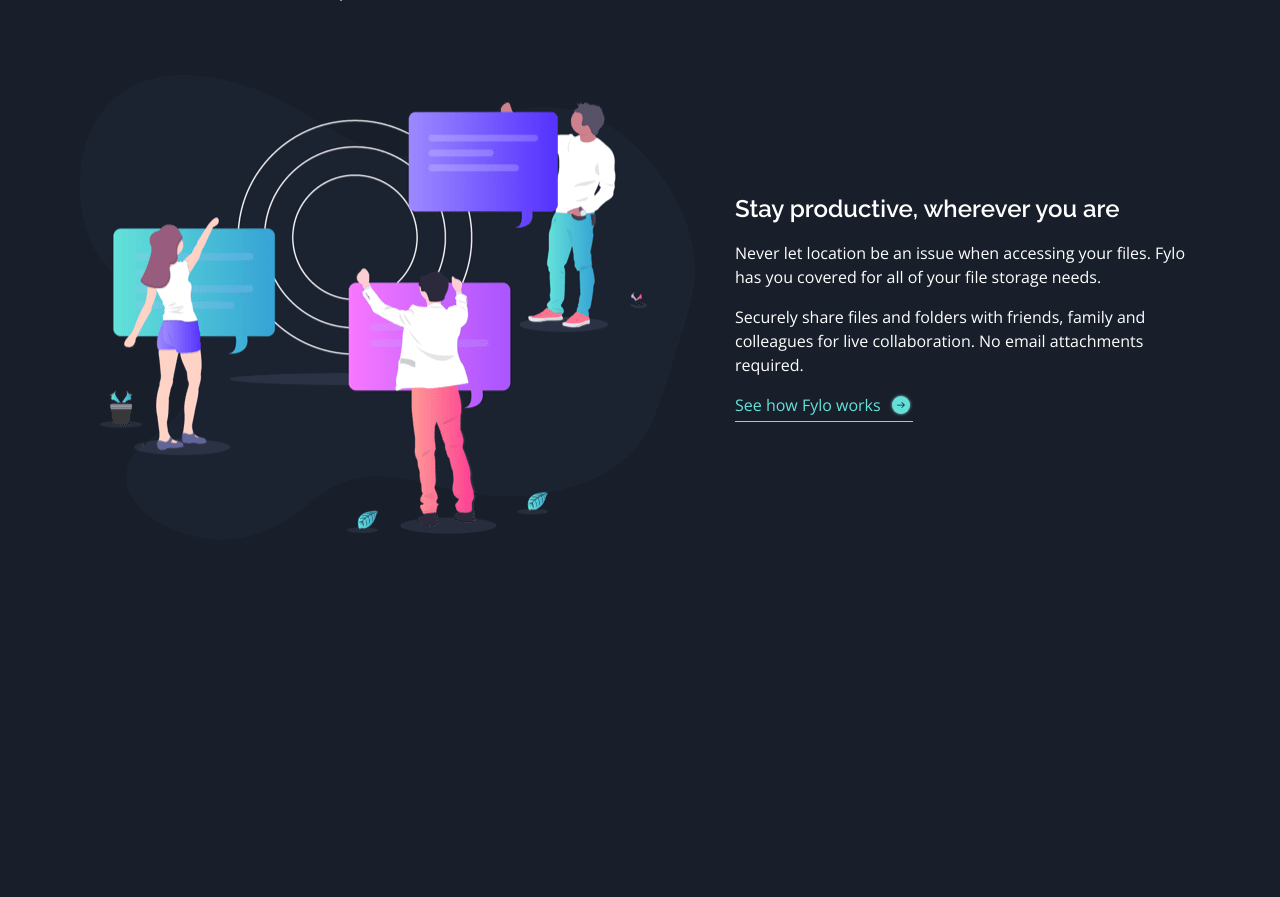
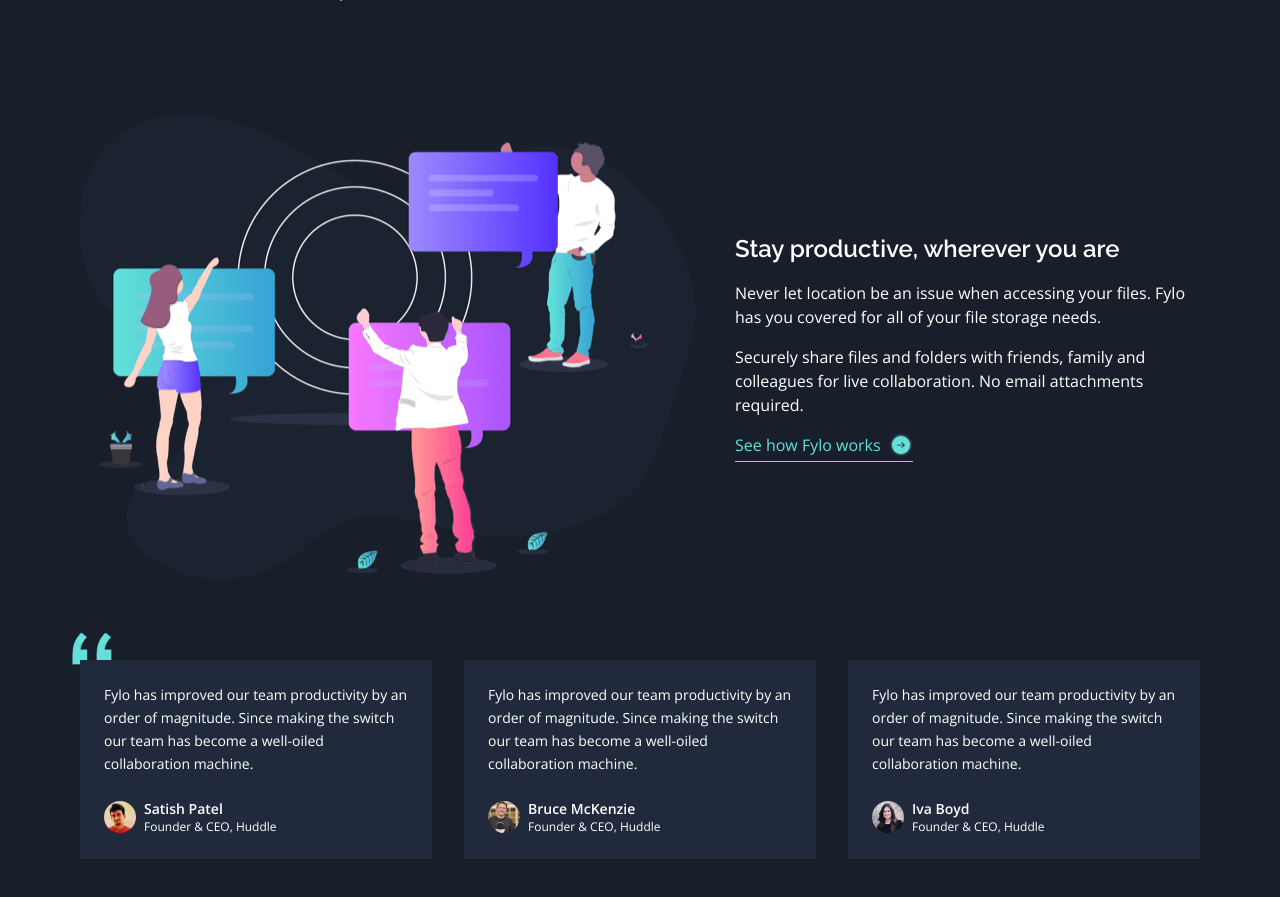
Before and after one commit to ahmedtarekabd/fm-fylo-landing-page, a Next.js app: page / in a window 1280 px wide. Shown: the part 1495-2392 px from the top of the page. Before the commit the page ends 2075 px from the top, so only its background shows below. Built offline with nearby package versions, Linux system fonts and the light colour scheme.

Commit message:
Add Testimonials section.

```diff
--- a/src/app/page.tsx
+++ b/src/app/page.tsx
@@ -1,6 +1,7 @@
 import Cta from "@/components/cta";
 import Features from "@/components/features";
 import Hero from "@/components/hero";
+import Testimonials from "@/components/testimonials";
 
 export default function Home() {
   return (
@@ -9,6 +10,7 @@
         <Hero />
         <Features />
         <Cta />
+        <Testimonials />
       </div>
     </>
   );
--- a/src/components/cta.tsx
+++ b/src/components/cta.tsx
@@ -5,7 +5,7 @@
 
 const Cta = () => {
   return (
-    <div className="flex flex-col lg:flex-row items-center justify-center gap-10 my-10">
+    <div className="flex flex-col lg:flex-row items-center justify-center gap-10 my-20">
       <Image
         src="/assets/images/illustration-stay-productive.png"
         alt="Stay productive illustration"
--- /dev/null
+++ b/src/components/testimonial.tsx
@@ -0,0 +1,37 @@
+import Image from "next/image";
+import React from "react";
+import { Card, CardContent, CardFooter, CardHeader } from "./ui/card";
+
+type TestimonialProps = {
+  text: string;
+  author: {
+    name: string;
+    title: string;
+    avatar: string;
+  };
+};
+
+const Testimonial = ({ text, author }: TestimonialProps) => {
+  return (
+    <Card className="border-0">
+      <CardContent className="p-6">
+        <p className="text-sm font-light leading-relaxed">{text}</p>
+      </CardContent>
+      <CardFooter className="flex items-center gap-2">
+        <Image
+          src={author.avatar}
+          alt={author.name}
+          className="rounded-full w-8 h-8"
+          width={1000}
+          height={0}
+        />
+        <div>
+          <p className="text-sm font-semibold">{author.name}</p>
+          <p className="text-xs font-light">{author.title}</p>
+        </div>
+      </CardFooter>
+    </Card>
+  );
+};
+
+export default Testimonial;
--- a/src/components/testimonials.tsx
+++ b/src/components/testimonials.tsx
@@ -1,9 +1,45 @@
-import React from 'react'
+import React from "react";
+import Testimonial from "./testimonial";
+import Image from "next/image";
 
 const Testimonials = () => {
   return (
-    <div>Testimonials</div>
-  )
-}
+    <div className="flex flex-col lg:flex-row gap-8 my-20 relative">
+      <div className="absolute -top-8 -left-2 -z-10">
+        <Image
+          src="/assets/images/bg-quotes.png"
+          alt="quotes"
+          className="object-contain w-10 h-10"
+          width={1000}
+          height={0}
+        />
+      </div>
+      <Testimonial
+        text="Fylo has improved our team productivity by an order of magnitude. Since making the switch our team has become a well-oiled collaboration machine."
+        author={{
+          name: "Satish Patel",
+          title: "Founder & CEO, Huddle",
+          avatar: "/assets/images/profile-1.jpg",
+        }}
+      />
+      <Testimonial
+        text="Fylo has improved our team productivity by an order of magnitude. Since making the switch our team has become a well-oiled collaboration machine."
+        author={{
+          name: "Bruce McKenzie",
+          title: "Founder & CEO, Huddle",
+          avatar: "/assets/images/profile-2.jpg",
+        }}
+      />
+      <Testimonial
+        text="Fylo has improved our team productivity by an order of magnitude. Since making the switch our team has become a well-oiled collaboration machine."
+        author={{
+          name: "Iva Boyd",
+          title: "Founder & CEO, Huddle",
+          avatar: "/assets/images/profile-3.jpg",
+        }}
+      />
+    </div>
+  );
+};
 
-export default Testimonials
+export default Testimonials;
```
